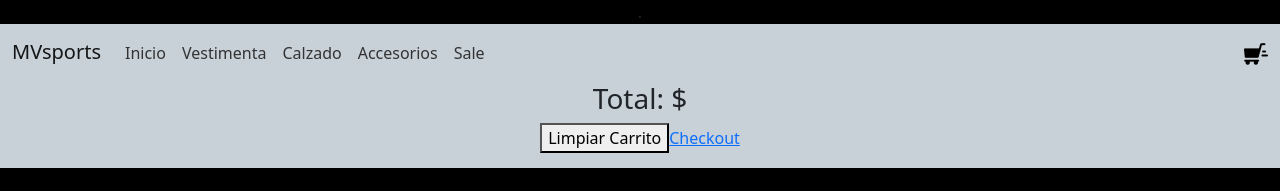
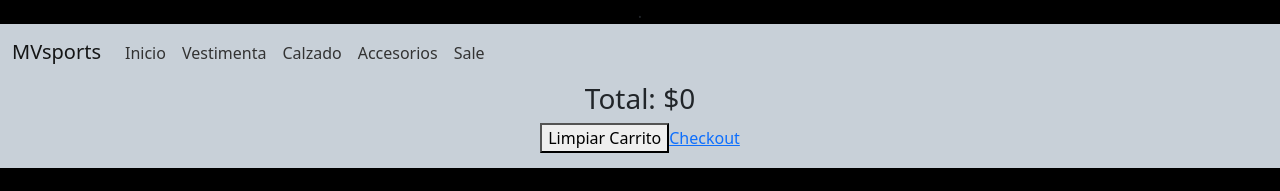
Before and after one commit to MathiasVidarte/mvsports--proyecto-react-js, a React (Create React App) app: page /cart in a window 1280 px wide. Shown: the top 191 px of the page. Built offline with nearby package versions, Linux system fonts and the light colour scheme.

Commit message:
agregue cart item correcciones codigo

```diff
--- a/src/App.js
+++ b/src/App.js
@@ -10,8 +10,10 @@ import Cart from './components/Cart/Cart';
 import { CartProvider } from './context/CartContext';
 
 
+
 // Import the functions you need from the SDKs you need
 import { initializeApp } from "firebase/app";
+import CartWidget from './components/CartWidget/CartWidget';
 // TODO: Add SDKs for Firebase products that you want to use
 // https://firebase.google.com/docs/web/setup#available-libraries
 
@@ -37,6 +39,7 @@ const App = () => {
         <CartProvider>
           <div className='banner'>.</div>
           <NavBar />
+          <CartWidget/>
           <Routes>
             <Route path='/' element={<ItemListContainer />} />
             <Route path='/category/:categoryId' element={<ItemListContainer />} />
--- a/src/components/Cart/Cart.js
+++ b/src/components/Cart/Cart.js
@@ -1,29 +1,36 @@
 import { useContext } from "react";
 import { CartContext } from "../../context/CartContext";
-import Item from "../Item/Item";
 import { Link } from "react-router-dom";
-
+import CartItem from "../CartItem/CartItem";
 
 const Cart = () => {
-    const { cart, clearCart, totalQuantity, Total} = useContext (CartContext)
-    console.log (Total)
-    console.log (totalQuantity)
-    if(totalQuantity === 0) {
+  const { cart, clearCart, totalQuantity, getTotal } = useContext(CartContext);
+
+  if (totalQuantity === 0) {
     return (
+      <div>
+        <h1>No hay items en el carrito</h1>
+        <Link to="/" className="btn-agregar">
+          Productos
+        </Link>
+      </div>
+    );
+  }
+
+  return (
     <div>
+      {cart.map((p) => (
+        <CartItem key={p.id} {...p} />
+      ))}
+      <h3>Total: ${getTotal()}</h3> {/* Utilizar la función getTotal para calcular el total */}
+      <button onClick={() => clearCart()} className="btn-agregar">
+        Limpiar Carrito
+      </button>
+      <Link to="/checkout" className="btn-agregar">
+        Checkout
+      </Link>
+    </div>
+  );
+};
 
-          <h1>No hay items en el carrito</h1>
-          <Link to='/' className= 'btn-agregar'>Productos</Link>
-    </div>
-    )
-    }
-    return (
-    <div>
-        { cart.map(p => <Item key={p.id} {... p}/>) }
-    <h3>Total: ${Total}</h3>
-    <button onClick={() => clearCart ()} className= 'btn-agregar'>Limpiar Carrito</button>
-    <Link to='/checkout' className='btn-agregar'>Checkout</Link>
-    </div>
-    )
-    }
-    export default Cart
+export default Cart;
--- /dev/null
+++ b/src/components/CartItem/CartItem.js
@@ -0,0 +1,13 @@
+import React from "react";
+
+const CartItem = ({ id, name, price, quantity }) => {
+  return (
+    <div className="cart-item">
+      <h3>{name}</h3>
+      <p>Precio: ${price}</p>
+      <p>Cantidad: {quantity}</p>
+    </div>
+  );
+};
+
+export default CartItem;
--- a/src/components/CartWidget/CartWidget.js
+++ b/src/components/CartWidget/CartWidget.js
@@ -1,15 +1,24 @@
-import React from "react";
+import React, { useContext } from "react";
 import cart from "./assets/cart.png";
 import { Link } from "react-router-dom";
+import { CartContext } from "../../context/CartContext";
 
-const CartWidget = ({ itemCount }) => {
-    return (
-      <div>
-        <Link to="/Cart">
-          <img src={cart} alt="cart-widget" />
-        </Link>
-        {itemCount}
-      </div>
+const CartWidget = () => {
+  const { totalQuantity } = useContext(CartContext);
+
+  console.log("Total Quantity:", totalQuantity);
+
+  return (
+    <div>
+      <Link
+        to="/Cart"
+        className="CartWidget"
+        style={{ display: totalQuantity > 0 ? "block" : "none" }}
+      >
+        <img src={cart} alt="cart-widget" />
+        {totalQuantity} {/* Mostrar la cantidad de elementos en el carrito */}
+      </Link>
+    </div>
   );
 };
 
--- a/src/components/ItemCount/ItemCount.js
+++ b/src/components/ItemCount/ItemCount.js
@@ -36,7 +36,7 @@ const ItemCount = ({ stock, initial, onAdd }) => {
           type="button"
           className="btn btn-success"
           onClick={handleAddToCart}
-          disabled={!stock}
+          disabled={stock === 0}
         >
           Agregar al carrito
         </button>
--- a/src/context/CartContext.js
+++ b/src/context/CartContext.js
@@ -1,45 +1,56 @@
-import { createContext, useState } from "react"
+import React, { createContext, useState } from "react";
 
-export const CartContext = createContext ({
-    cart:[]
-})
+export const CartContext = createContext({
+  cart: [],
+});
 
-export const CartProvider = ({children }) => {
-
-    const [cart, setCart] = useState ([])
-
-    console.log(cart)
+export const CartProvider = ({ children }) => {
+  const [cart, setCart] = useState([]);
 
   const addItem = (item, quantity) => {
-        if(!isInCart(item.id)) {
-            setCart(prev => [...prev, {...item, quantity}])
+    if (!isInCart(item.id)) {
+      setCart((prev) => [...prev, { ...item, quantity }]);
     } else {
-                console.error('El producto ya fue agregado')
+      console.error("El producto ya fue agregado");
     }
-        }
+  };
+
   const removeItem = (itemId) => {
-        const cartUpdated = cart.filter(prod => prod.id !== itemId)
-        setCart(cartUpdated)
-    }
+    const cartUpdated = cart.filter((prod) => prod.id !== itemId);
+    setCart(cartUpdated);
+  };
+
   const clearCart = () => {
-        setCart([])
-    }
+    setCart([]);
+  };
 
   const isInCart = (itemId) => {
-        return cart.some(prod => prod.id === itemId)
-    }
+    return cart.some((prod) => prod.id === itemId);
+  };
 
   const totalQuantity = () => {
-        return cart.reduce((acc, prod) => (acc += prod.quantity), 0)
-    }
+    return cart.reduce((acc, prod) => (acc += prod.quantity), 0);
+  };
 
-    const Total = () => {
-        return cart.reduce((acc, prod) => (acc += prod.precio * prod.quantity), 0)
-    }
+  const getTotal = () => {
+    return cart.reduce(
+      (acc, prod) => (acc += prod.price * prod.quantity),
+      0
+    );
+  };
 
   return (
-        <CartContext.Provider value={{ cart, addItem, removeItem, clearCart, totalQuantity, Total}}>
-            { children }
+    <CartContext.Provider
+      value={{
+        cart,
+        addItem,
+        removeItem,
+        clearCart,
+        totalQuantity,
+        getTotal,
+      }}
+    >
+      {children}
     </CartContext.Provider>
-    )
-}
+  );
+};
```
Lines whose indentation alone changed are shown as unchanged.
